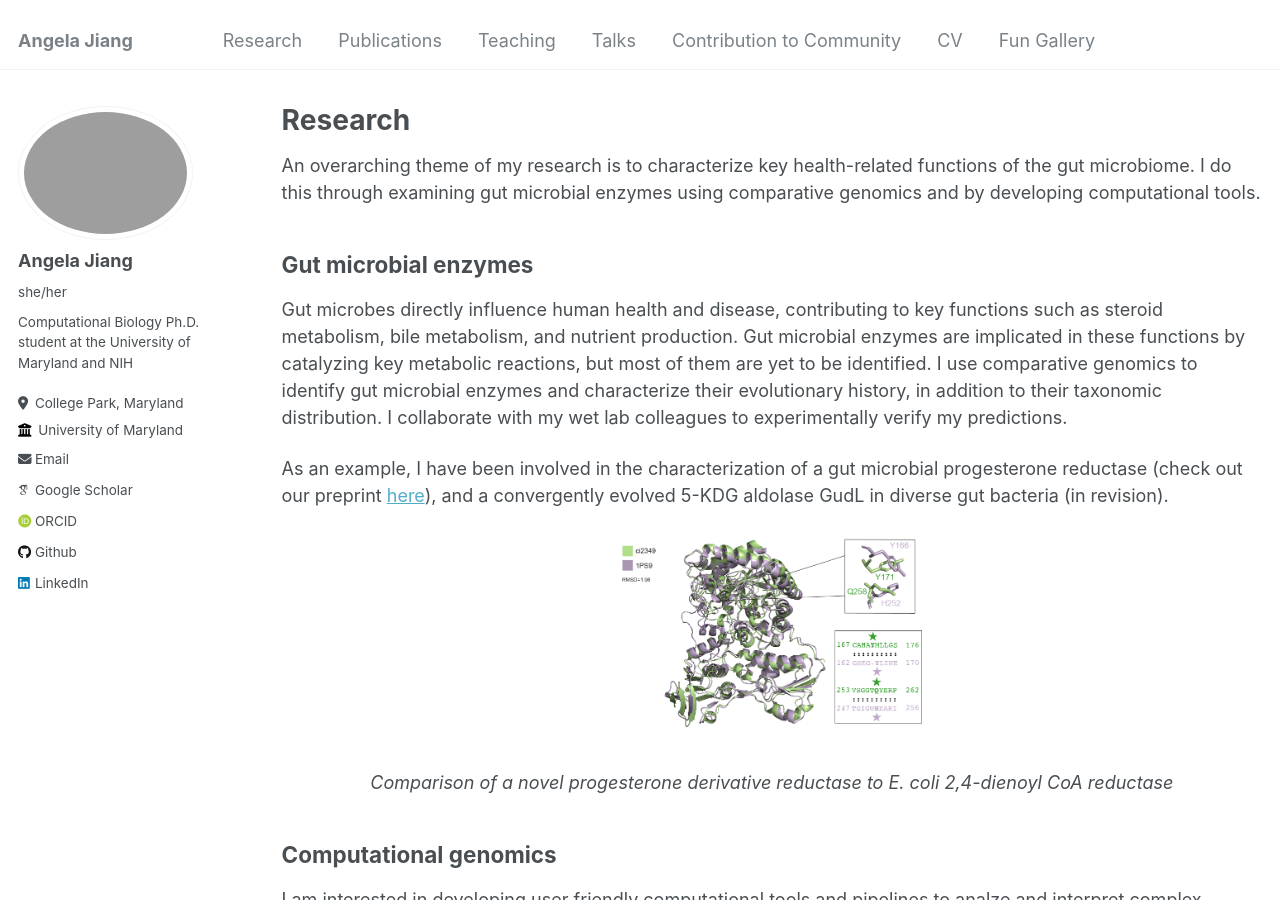
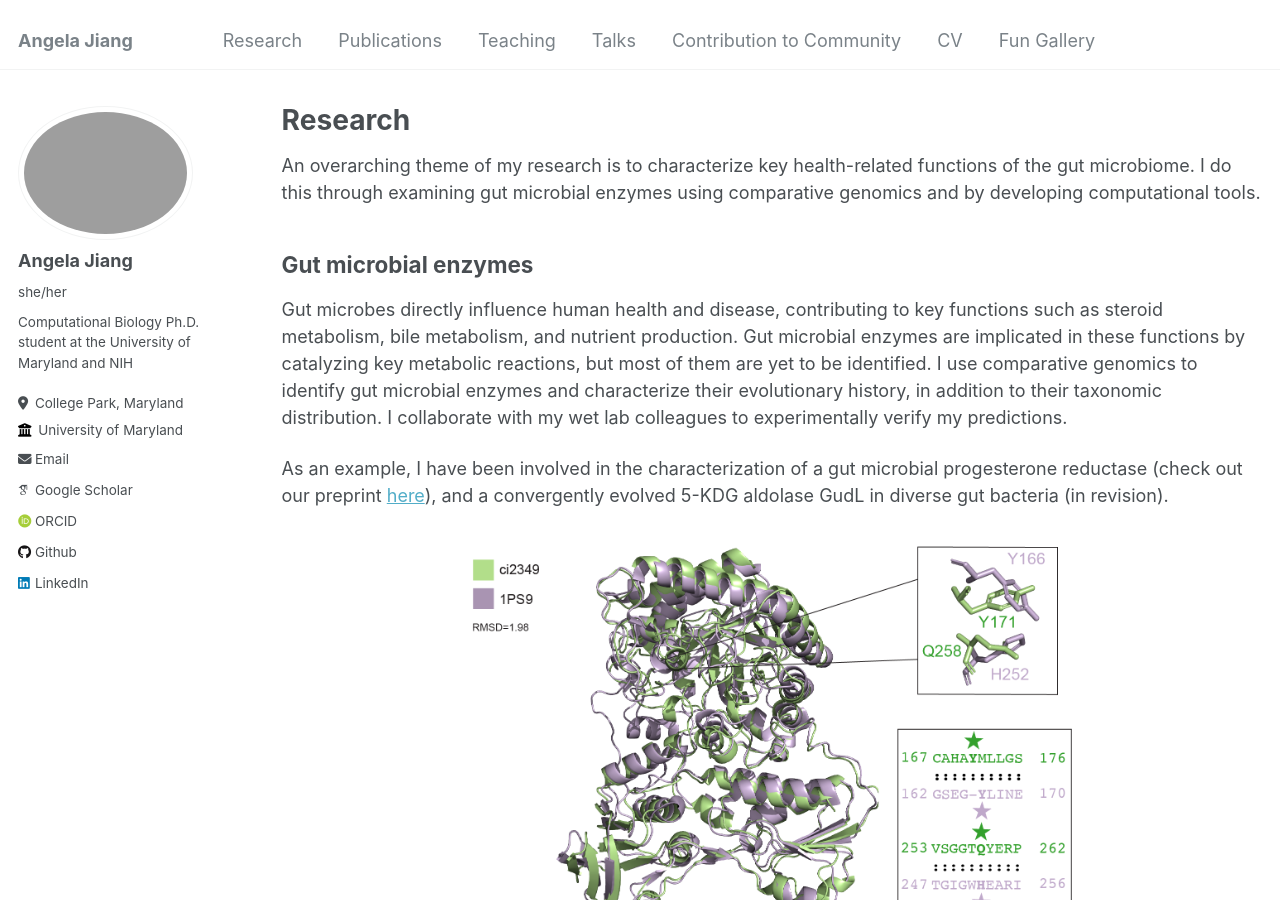
Before and after one commit to frikinzi/frikinzi.github.io, a Jekyll site: the page built from _pages/research.md, in a window 1280 px wide and 900 px high. Built offline with Jekyll 4.4.1, drawn with Linux system fonts in a browser that asks for light colours; some web fonts are replaced.

Commit message:
update research

```diff
--- a/_pages/research.md
+++ b/_pages/research.md
@@ -13,7 +13,7 @@ Gut microbes directly influence human health and disease, contributing to key fu
 As an example, I have been involved in the characterization of a gut microbial progesterone reductase (check out our preprint [here](https://doi.org/10.1101/2024.10.04.616736)), and a convergently evolved 5-KDG aldolase GudL in diverse gut bacteria (in revision).
 
 <div style="margin: 10px; text-align: center;">
-    <img src="https://frikinzi.github.io/files/baiH_1ps9.png" alt="Comparison of a novel progesterone derivative reductase to E. coli 2,4-dienoyl CoA reductase" width="300">
+    <img src="https://frikinzi.github.io/files/baiH_1ps9.png" alt="Comparison of a novel progesterone derivative reductase to E. coli 2,4-dienoyl CoA reductase" width="600">
     <p><em>Comparison of a novel progesterone derivative reductase to E. coli 2,4-dienoyl CoA reductase</em></p>
 </div>
 
@@ -22,6 +22,6 @@ As an example, I have been involved in the characterization of a gut microbial p
 I am interested in developing user friendly computational tools and pipelines to analze and interpret complex biological genomics data, particularly in relation to enzymes. I am currently developing a web tool named EzSEA (Enzyme Sequence Evolution Analysis) to identify evolutionarily important mutations in an enzyme's evolutionary history using ancestral state reconstruction.
 
 <div style="margin: 10px; text-align: center;">
-    <img src="https://frikinzi.github.io/files/ezsea.png" alt="EzSEA web server work in progress" width="300">
+    <img src="https://frikinzi.github.io/files/ezsea.png" alt="EzSEA web server work in progress" width="600">
     <p><em>EzSEA web server homepage - a work in progress</em></p>
 </div>
```
